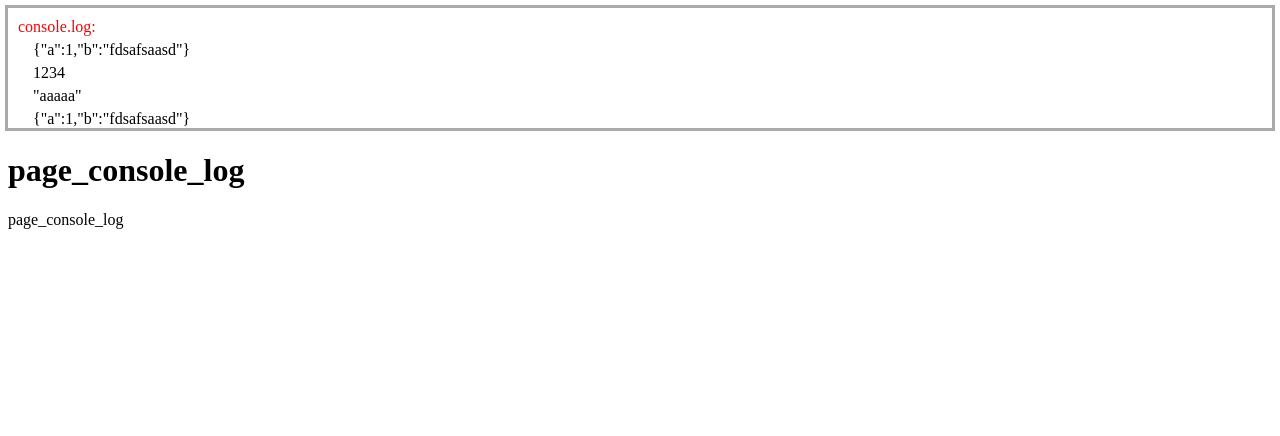
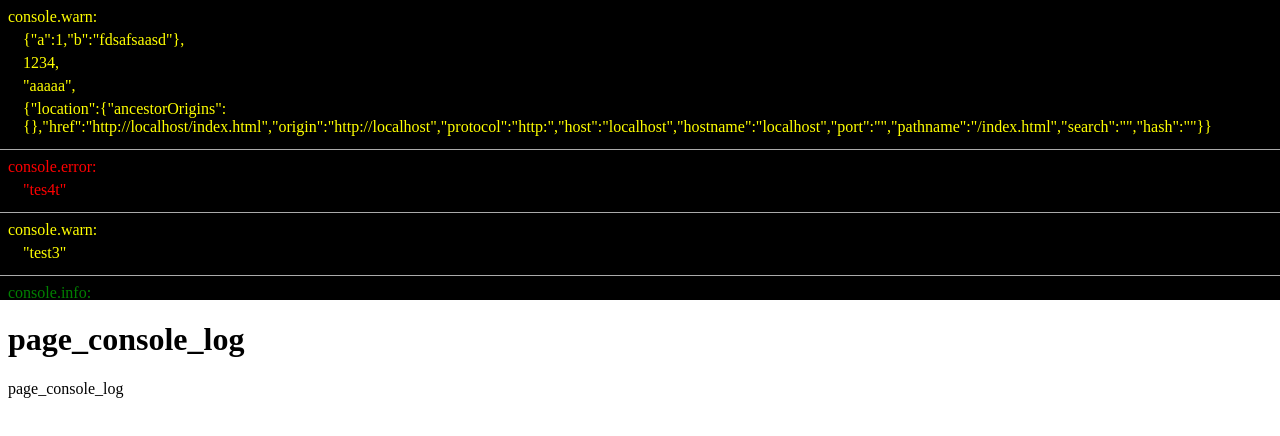
Before and after one commit to jy1989/page-console-log, a plain HTML site: page index.html in a window 1280 px wide. Drawn offline with Linux system fonts and the light colour scheme.

Commit message:
code optimization, style add

```diff
--- a/page_console_log.js
+++ b/page_console_log.js
@@ -9,71 +9,64 @@
 
     var iDiv = document.createElement('div');
     iDiv.id = 'page-console-log';
-        iDiv.style.border = '3px solid #aaa';
-        iDiv.style.padding = '10px';
-        iDiv.style.margin = '5px';
-        iDiv.style.height = '100px';
-        //iDiv.style.width = '98%';
+    //iDiv.style.border = '3px solid #aaa';
+    //iDiv.style.padding = '10px';
+    //iDiv.style.margin = '5px';
+    iDiv.style.height = '300px';
+    //iDiv.style.width = '100%';
     iDiv.style.overflowY = 'scroll';
-        iDiv.style.background = '#fff';
+    iDiv.style.background = '#000';
+    iDiv.style.color = '#fff';
     var html = document.getElementsByTagName('html')[0];
     html.insertBefore(iDiv, html.childNodes[0]);
 
+    console.log = combineArguments(console.log, 'log');
+    console.debug = combineArguments(console.debug, 'debug');
+    console.info = combineArguments(console.info, 'info');
+    console.warn = combineArguments(console.warn, 'warn');
+    console.error = combineArguments(console.error, 'error');
 
-        var oldLog = console.log;
-        var oldDebug = console.debug;
-        var oldInfo = console.info;
-        var oldWarn = console.warn;
-        var oldError = console.error;
 
-        console.log =   function(){
-        	var combinedArray = [oldLog,'log'].concat(Array.prototype.slice.call(arguments));
-        	hijack.apply(this,combinedArray);
+    function combineArguments(old, type) {
+        return function () {
+            var combinedArray = [old, type].concat(Array.prototype.slice.call(arguments));
+            hijackConsole.apply(this, combinedArray);
         };
+    }
 
-        console.debug =  function(){
-        	var combinedArray = [oldDebug,'debug'].concat(Array.prototype.slice.call(arguments));
-        	hijack.apply(this,combinedArray);
-        };
-
-        console.info =  function(){
-        	var combinedArray = [oldInfo,'info'].concat(Array.prototype.slice.call(arguments));
-        	hijack.apply(this,combinedArray);
-        };
-
-        console.warn =  function(){
-        	var combinedArray = [oldWarn,'warn'].concat(Array.prototype.slice.call(arguments));
-        	hijack.apply(this,combinedArray);
-        };
-
-        console.error =  function(){
-        	var combinedArray = [oldError,'error'].concat(Array.prototype.slice.call(arguments));
-        	hijack.apply(this,combinedArray);
-        };
-
-       /*
-      function combineArray(old,type){
-      		var combinedArray = [old,type].concat(Array.prototype.slice.call(arguments));
-        	hijack.apply(this,combinedArray);
-      }*/
-
-    function hijack(){
+    function hijackConsole() {
+        var oldMethod = arguments[0];
+        var consoleType = arguments[1];
+        var color = '#f0f0f0';
+        if (consoleType == 'debug') {
+            color = '#ADD8E6';
+        } else if (consoleType == 'info') {
+            color = 'green';
+        } else if (consoleType == 'warn') {
+            color = 'yellow';
+        } else if (consoleType == 'error') {
+            color = 'red';
+        }
         var args = '';
         for (var i = 2; i < arguments.length; i++) {
-            	var r='';
+            var r = '';
             try {
-            		r=JSON.stringify(arguments[i]);
-            	}catch(ex){
-            		r=ex;
+                r = JSON.stringify(arguments[i]);
+            } catch (ex) {
+                r = ex;
             }
-                args += '<div style="padding-left:10px;margin:5px;">'+r+'</div>' ;
+            args += '<div style="padding-left:10px;margin:5px;">' + r + (i != arguments.length - 1 ? "," : "") + '</div>';
         }
-           //location.pathname.substring(1)＋
-            var p = '<div style="color:red;">console.'+arguments[1]+':</div>' ;
-            iDiv.innerHTML ='<div>' + p + args + '' + '</div>' + iDiv.innerHTML;
-           // console.log(arguments[0]);
-    	 arguments[0].apply(console, arguments);
-    	 //iDiv.innerHTML =arguments[1];
+
+
+        var p = '<div style="color:' + color + ';">console.' + consoleType + ':</div>';
+        iDiv.innerHTML = '<div style="color:' + color + ';border-bottom:1px solid #aaa;padding:8px;">' + p + args + '' + '</div>' + iDiv.innerHTML;
+
+        var args = Array.prototype.slice.call(arguments);
+        args.shift();
+        args.shift();
+
+        oldMethod.apply(console, args);
     }
 
 
```
Also changed, not shown: index.html (+1 -5 lines). Lines whose indentation alone changed are shown as unchanged.
